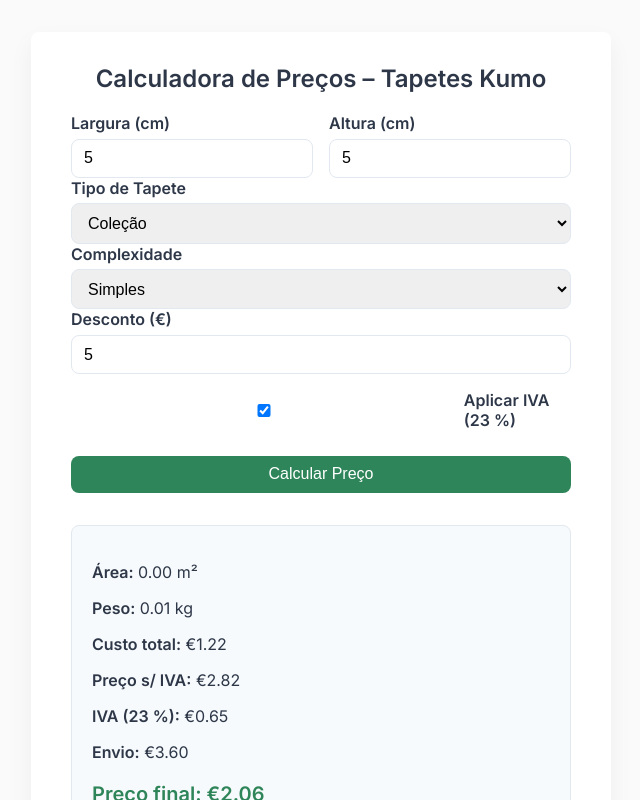
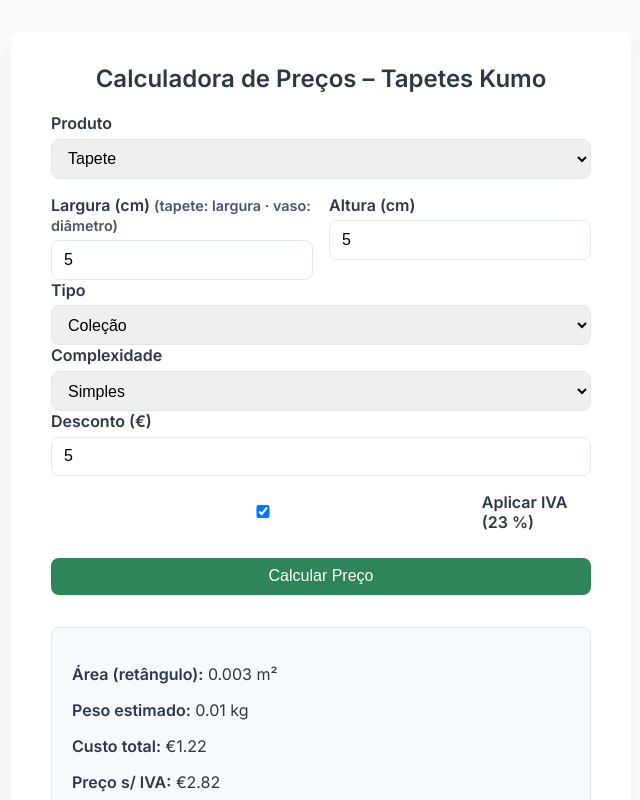
Before and after one commit to OrdepG/calculadora---tapetes, a plain HTML site: page index.html in a window 1280 px wide. Both pictures are taken after typing "5", "5", "5" into the empty fields and a click on the button "Calcular Preço". Shown: the top 800 px of the page, without its empty margins (319-959 px from the left). Drawn offline with Linux system fonts and the light colour scheme.

Commit message:
test vase

```diff
--- a/index.html
+++ b/index.html
@@ -1,6 +1,5 @@
 <!DOCTYPE html>
 <html lang="pt">
-
 <head>
   <meta charset="UTF-8" />
   <meta name="viewport" content="width=device-width, initial-scale=1.0" />
@@ -9,105 +8,36 @@
   <link rel="preconnect" href="https://fonts.gstatic.com" crossorigin />
   <link href="https://fonts.googleapis.com/css2?family=Inter:wght@400;600&display=swap" rel="stylesheet" />
   <style>
-         :root {
-            --clr-bg: #fafafa;
-            --clr-primary: #2f855a;
-            --clr-secondary: #68d391;
-            --clr-border: #e2e8f0;
-            --clr-text: #2d3748;
-            --radius: 8px;
-        }
-
-        * {
-            box-sizing: border-box
-        }
-
-        body {
-            margin: 0;
-            font-family: "Inter", sans-serif;
-            background: var(--clr-bg);
-            color: var(--clr-text);
-            display: flex;
-            align-items: center;
-            justify-content: center;
-            min-height: 100vh;
-            padding: 2rem
-        }
-
-        .card {
-            background: #fff;
-            width: 100%;
-            max-width: 580px;
-            border-radius: var(--radius);
-            box-shadow: 0 10px 25px rgba(0, 0, 0, .05);
-            padding: 2rem 2.5rem
-        }
-
-        h1 {
-            margin: 0 0 1.25rem;
-            text-align: center;
-            font-size: 1.5rem;
-            font-weight: 600
-        }
-
-        label {
-            font-weight: 600;
-            margin-bottom: .35rem;
-            display: block
-        }
-
-        input,
-        select,
-        button {
-            width: 100%;
-            padding: .6rem .75rem;
-            font-size: 1rem;
-            border: 1px solid var(--clr-border);
-            border-radius: var(--radius)
-        }
-
-        .grid {
-            display: grid;
-            grid-template-columns: repeat(2, 1fr);
-            gap: 1rem
-        }
-
-        .btn {
-            background: var(--clr-primary);
-            color: #fff;
-            border: 0;
-            cursor: pointer;
-            transition: background .2s;
-            margin-top: 1.25rem
-        }
-
-        .btn:hover {
-            background: var(--clr-secondary)
-        }
-
-        .result {
-            margin-top: 2rem;
-            padding: 1.25rem;
-            background: #f7fafc;
-            border: 1px solid var(--clr-border);
-            border-radius: var(--radius)
-        }
-
-        .highlight {
-            font-size: 1.25rem;
-            font-weight: 600;
-            color: var(--clr-primary)
-        }
+    :root { --clr-bg:#fafafa; --clr-primary:#2f855a; --clr-secondary:#68d391; --clr-border:#e2e8f0; --clr-text:#2d3748; --radius:8px; }
+    *{box-sizing:border-box}
+    body{margin:0;font-family:"Inter",sans-serif;background:var(--clr-bg);color:var(--clr-text);
+         display:flex;align-items:center;justify-content:center;min-height:100vh;padding:2rem}
+    .card{background:#fff;width:100%;max-width:620px;border-radius:var(--radius);
+          box-shadow:0 10px 25px rgba(0,0,0,.05);padding:2rem 2.5rem}
+    h1{margin:0 0 1.25rem;text-align:center;font-size:1.5rem;font-weight:600}
+    label{font-weight:600;margin-bottom:.35rem;display:block}
+    input,select,button{width:100%;padding:.6rem .75rem;font-size:1rem;border:1px solid var(--clr-border);border-radius:var(--radius)}
+    .grid{display:grid;grid-template-columns:repeat(2,1fr);gap:1rem}
+    .btn{background:var(--clr-primary);color:#fff;border:0;cursor:pointer;transition:background .2s;margin-top:1.25rem}
+    .btn:hover{background:var(--clr-secondary)}
+    .result{margin-top:2rem;padding:1.25rem;background:#f7fafc;border:1px solid var(--clr-border);border-radius:var(--radius)}
+    .highlight{font-size:1.25rem;font-weight:600;color:var(--clr-primary)}
+    .muted{color:#4a5568;font-size:.9rem}
   </style>
 </head>
-
 <body>
   <div class="card">
     <h1>Calculadora de Preços – Tapetes Kumo</h1>
 
-        <div class="grid">
+    <label>Produto</label>
+    <select id="produto">
+      <option value="tapete">Tapete</option>
+      <option value="vaso">Vaso (revestimento)</option>
+    </select>
+
+    <div class="grid" style="margin-top:1rem">
       <div>
-                <label>Largura (cm)</label>
+        <label>Largura (cm) <span class="muted" id="hint-larg">(tapete: largura · vaso: diâmetro)</span></label>
         <input type="number" id="largura" placeholder="Ex: 100" />
       </div>
       <div>
@@ -116,7 +46,7 @@
       </div>
     </div>
 
-        <label>Tipo de Tapete</label>
+    <label>Tipo</label>
     <select id="tipo">
       <option value="colecao">Coleção</option>
       <option value="personalizado">Personalizado</option>
@@ -142,78 +72,149 @@
   </div>
 
 <script>
-        /* ---------- custos fixos ---------- */
-        const custoMateriaisM2 = 59.14;
-        const custoMaoObraM2 = 70.57;
-        const custoDesign = 7.0;
-        const custoEmbalagem = 0.90;
+/* ---------- parâmetros & custos ---------- */
 const IVA = 0.23;
 
-        /* ---------- portes CTT ---------- */
-        const cttTabela = [{
-            maxKg: .5,
-            preco: 3.6
-        }, {
-            maxKg: 2,
-            preco: 5.3
-        }, {
-            maxKg: 5,
-            preco: 7.9
-        }, {
-            maxKg: 10,
-            preco: 10.7
-        }, {
-            maxKg: 20,
-            preco: 18.5
-        }, {
-            maxKg: 30,
-            preco: 24
-        }];
+/* Tapete (por m²) — teus valores */
+const custoMateriaisM2_TAP = 59.14;
+const custoMaoObraM2_TAP   = 70.57;
+const custoEmbalagem_TAP   = 0.90;
+const custoDesign          = 7.0;  // só se personalizado
+
+/* Vaso calibrado pelo teu exemplo Ø14×20:
+   Materiais €8.26 e Tempo €16.00 para área ~ π*0.14*0.20 = 0.0880 m²
+   => Materiais ≈ 93.9 €/m² | Tempo ≈ 182 €/m²
+*/
+const custoMateriaisM2_VASO = 93.9;
+const custoMaoObraM2_VASO   = 182.0;
+const custoEmbalagem_VASO   = 0.80;
+const pisoMateriaisVaso     = 8.26;   // mínimos (evitar subestimação em peças pequenas)
+const pisoTempoVaso         = 16.00;
+
+/* Margem de costura/fecho (somamos à largura = circunferência) e desperdício */
+const seamCM = 2;          // 2 cm de sobreposição para coser/colar
+const desperdicioPct = 0.05; // +5%
+
+/* Portes CTT simplificados (nacional) */
+const cttTabela = [
+  { maxKg: 0.5, preco: 3.6 },
+  { maxKg:   2, preco: 5.3 },
+  { maxKg:   5, preco: 7.9 },
+  { maxKg:  10, preco:10.7 },
+  { maxKg:  20, preco:18.5 },
+  { maxKg:  30, preco:24.0 },
+];
 const calcularEnvio = kg => (cttTabela.find(t => kg <= t.maxKg) || cttTabela.at(-1)).preco;
 
-        function calcularPreco() {
+/* Densidade (tapete) com transição suave */
+function densidadeTapete(areaM2){
+  if (areaM2 <= 0.40) return 4.8;
+  if (areaM2 <= 1.00) return 4.8 - 0.8 * ((areaM2 - 0.40) / 0.60);
+  return 4.0;
+}
+
+/* Peso do vaso com base na área efetiva usada (retângulo) */
+function pesoVaso(areaEfetivaM2){
+  return areaEfetivaM2 * 4.4; // densidade média para peça curva
+}
+
+/* Multiplicadores (ajustados por ti) */
+function multiplicador(tipo, comp){
+  if (tipo === 'colecao') {
+    return comp === 'simples' ? 2.3 : (comp === 'media' ? 2.8 : 3.3);
+  } else {
+    return comp === 'simples' ? 2.5 : (comp === 'media' ? 3.0 : 3.5);
+  }
+}
+
+/* UI hint dinâmico (rótulo da largura) */
+document.getElementById('produto').addEventListener('change', (e)=>{
+  const hint = document.getElementById('hint-larg');
+  hint.textContent = e.target.value === 'vaso'
+    ? '(tapete: largura · vaso: diâmetro)'
+    : '(tapete: largura · vaso: diâmetro)';
+  // (mantemos o mesmo texto, só para reforçar a leitura)
+});
+
+function calcularPreco(){
+  const produto = document.getElementById('produto').value; // tapete | vaso
   const w = parseFloat(document.getElementById('largura').value);
   const h = parseFloat(document.getElementById('altura').value);
   const tipo = document.getElementById('tipo').value;
   const comp = document.getElementById('complexidade').value;
   const desc = parseFloat(document.getElementById('desconto').value) || 0;
   const aplicaIVA = document.getElementById('aplicaIva').checked;
-            if (!w || !h) {
-                alert('Introduz as duas medidas.');
-                return;
+
+  if (!w || !h) { alert('Introduz as duas medidas.'); return; }
+
+  let custo, base, iva, total, lucro, margem, peso, portes, areaInfoTxt;
+
+  if (produto === 'tapete') {
+    // --- TAPETE: retângulo (w × h) ---
+    const area = (w/100) * (h/100); // m²
+    const custoMateriais = area * custoMateriaisM2_TAP;
+    const custoMaoObra   = area * custoMaoObraM2_TAP;
+    const custoEmb       = custoEmbalagem_TAP;
+    const custoDes       = (tipo === 'personalizado') ? custoDesign : 0;
+    custo = custoMateriais + custoMaoObra + custoEmb + custoDes;
+
+    const mult = multiplicador(tipo, comp);
+
+    const dens = densidadeTapete(area);
+    peso   = area * dens;
+    portes = calcularEnvio(peso);
+
+    base   = custo * mult;
+    iva    = aplicaIVA ? base * IVA : 0;
+    total  = base + iva + portes - desc;
+    lucro  = total - custo;
+    margem = (lucro / total) * 100;
+
+    areaInfoTxt = `<p><strong>Área (retângulo):</strong> ${area.toFixed(3)} m²</p>`;
+
+  } else {
+    // --- VASO: retângulo para envolver cilindro (circunferência + margem) × altura ---
+    const diamM = w / 100;
+    const altM  = h / 100;
+
+    const seamM = seamCM / 100; // 2 cm em metros
+    const areaRect = (Math.PI * diamM + seamM) * altM; // m²
+    const areaEfetiva = areaRect * (1 + desperdicioPct); // +5% desperdício
+
+    // custos por m² calibrados + pisos mínimos
+    const custoMateriais = Math.max(areaEfetiva * custoMateriaisM2_VASO, pisoMateriaisVaso);
+    const custoTempo     = Math.max(areaEfetiva * custoMaoObraM2_VASO,   pisoTempoVaso);
+    const custoEmb       = custoEmbalagem_VASO;
+    const custoDes       = (tipo === 'personalizado') ? custoDesign : 0;
+
+    custo = custoMateriais + custoTempo + custoEmb + custoDes;
+
+    const mult = multiplicador(tipo, comp);
+
+    peso   = pesoVaso(areaEfetiva);
+    portes = calcularEnvio(peso);
+
+    base   = custo * mult;
+    iva    = aplicaIVA ? base * IVA : 0;
+    total  = base + iva + portes - desc;
+    lucro  = total - custo;
+    margem = (lucro / total) * 100;
+
+    areaInfoTxt = `<p><strong>Área (retângulo p/ vaso):</strong> ${areaEfetiva.toFixed(3)} m² <em>(inclui ${seamCM} cm de margem e ${Math.round(desperdicioPct*100)}% de desperdício)</em></p>`;
   }
-
-            const area = (w / 100) * (h / 100);
-            const custo = area * custoMateriaisM2 + area * custoMaoObraM2 + custoEmbalagem + (tipo === 'personalizado' ? custoDesign : 0);
-
-            /* multiplicadores actualizados */
-            const mult = (tipo === 'colecao') ?
-                (comp === 'simples' ? 2.3 : comp === 'media' ? 2.8 : 3.3) :
-                (comp === 'simples' ? 2.5 : comp === 'media' ? 3.0 : 3.5);
-
-            const dens = area <= 0.40 ? 4.8 : area <= 0.80 ? 4.4 : 4.0;
-            const peso = area * dens;
-            const portes = calcularEnvio(peso);
-
-            const base = custo * mult;
-            const iva = aplicaIVA ? base * IVA : 0;
-            const total = base + iva + portes - desc;
-            const lucro = total - custo;
-            const margem = (lucro / total) * 100;
 
   const res = document.getElementById('resultado');
   res.style.display = 'block';
   res.innerHTML = `
-    <p><strong>Área:</strong> ${area.toFixed(2)} m²</p>
-    <p><strong>Peso:</strong> ${peso.toFixed(2)} kg</p>
+    ${areaInfoTxt}
+    <p><strong>Peso estimado:</strong> ${peso.toFixed(2)} kg</p>
     <p><strong>Custo total:</strong> €${custo.toFixed(2)}</p>
     <p><strong>Preço s/ IVA:</strong> €${base.toFixed(2)}</p>
-    ${aplicaIVA?`<p><strong>IVA (23 %):</strong> €${iva.toFixed(2)}</p>`:`<p><em>Isento de IVA — Art. 53.º</em></p>`}
+    ${aplicaIVA ? `<p><strong>IVA (23 %):</strong> €${iva.toFixed(2)}</p>` : `<p><em>Isento de IVA — Art. 53.º</em></p>`}
     <p><strong>Envio:</strong> €${portes.toFixed(2)}</p>
     <p class="highlight"><strong>Preço final:</strong> €${total.toFixed(2)}</p>
     <p><strong>Lucro:</strong> €${lucro.toFixed(2)} (${margem.toFixed(1)} %)</p>`;
 }
 </script>
 </body>
-
 </html>
```
Lines whose indentation alone changed are shown as unchanged.
